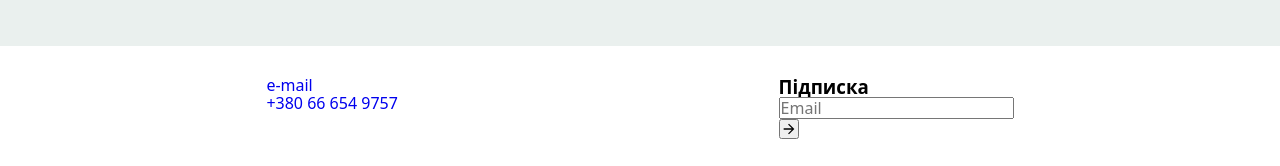
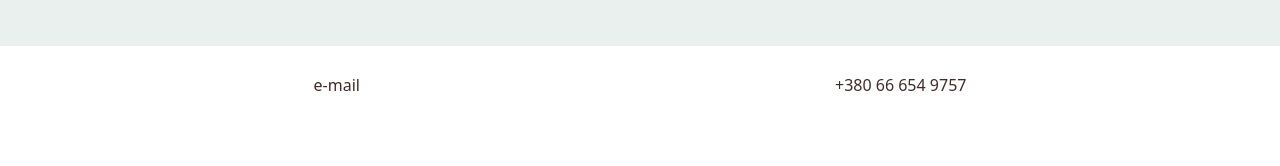
Before and after one commit to funnykoss/hanna-marmel, a React (Create React App) app: page /portfolio in a window 1280 px wide. Shown: the part 1141-1307 px from the top of the page. After the commit the page ends 1265 px from the top, so only its background shows below. Built offline with nearby package versions, Linux system fonts and the light colour scheme.

Commit message:
footer css

```diff
--- a/src/components/Biografy/Biography.module.css
+++ b/src/components/Biografy/Biography.module.css
@@ -1,3 +1,21 @@
+  @media screen and (min-width: 480px) {
+.title{
+    text-align: center;
+    font-size: 16px;
+    margin-bottom: 20px;
+}
+
+.section{
+    padding-top: 50px;
+    padding-bottom: 50px;
+}
+
+.description{
+    text-align: center;
+    width: 200px;
+    margin: 0 auto;
+}
+  }
   @media screen and (min-width: 768px) {
 .title{
     text-align: center;
@@ -12,7 +30,7 @@
 
 .description{
     text-align: center;
-    width: 400px;
+    width: 300px;
     margin: 0 auto;
 }
   }
--- a/src/components/Footer/Footer.jsx
+++ b/src/components/Footer/Footer.jsx
@@ -1,16 +1,16 @@
-import React from "react";
+import React from 'react';
 
-import s from "./Footer.module.css";
-import SendReviews from "../SendReviews/SendReviews";
-import Container from "../Container";
-import SocialLinks from "./SocialLinks";
+import s from './Footer.module.css';
+import SendReviews from '../SendReviews/SendReviews';
+import Container from '../Container';
+import SocialLinks from './SocialLinks';
 
 const Footer = () => {
   return (
     <Container>
       <div className={s.footer}>
         <SocialLinks />
-        <SendReviews />
+        {/* <SendReviews /> */}
       </div>
     </Container>
   );
--- a/src/components/Footer/Footer.module.css
+++ b/src/components/Footer/Footer.module.css
@@ -1,6 +1,14 @@
 .footer{
     padding-top: 30px;
     padding-bottom: 30px;
+}
+
+.socialList{
     display: flex;
-    justify-content: space-around;
+   justify-content: space-around;
+   align-items: center;
 }
+.socialLink{
+    text-decoration:none;
+    color:#442A24;
+}
--- a/src/components/Footer/SocialLinks.jsx
+++ b/src/components/Footer/SocialLinks.jsx
@@ -1,11 +1,16 @@
+import s from './Footer.module.css';
 const SocialLinks = () => {
   return (
-    <ul>
-      <li>
-        <a href="mailto:manyapeace48gmail.com">e-mail</a>
+    <ul className={s.socialList}>
+      <li className={s.socialItem}>
+        <a className={s.socialLink} href="mailto:manyapeace48gmail.com">
+          e-mail
+        </a>
       </li>
-      <li>
-        <a href="tel:+380666549757">+380 66 654 9757</a>
+      <li className={s.socialItem}>
+        <a className={s.socialLink} href="tel:+380666549757">
+          +380 66 654 9757
+        </a>
       </li>
     </ul>
   );
```
Also changed, not shown: src/components/HeaderLogo/HeaderLogo.jsx (+6 -6 lines), src/images/header/logo-PEACE.png (added).
